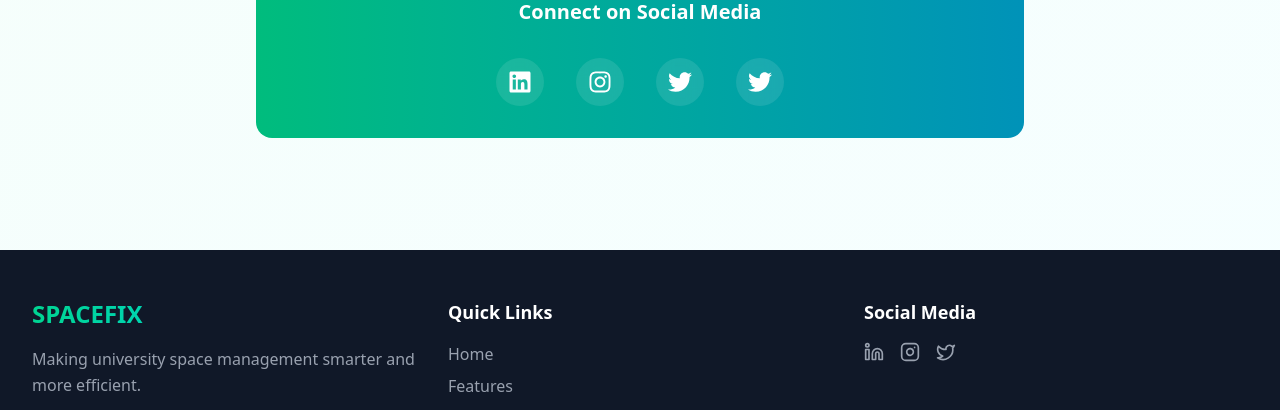
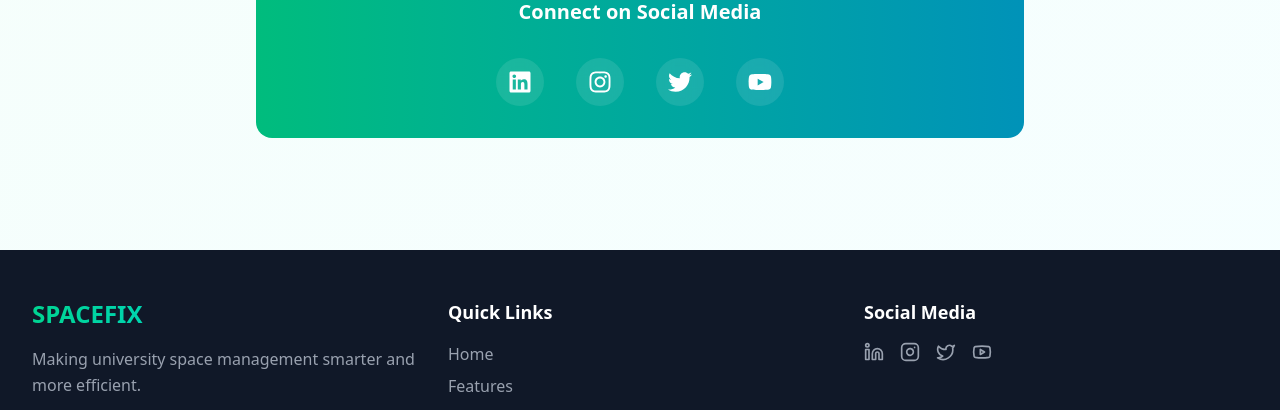
Before and after one commit to TehanLiyanage/Spacefix-Application---SDGP---CS48, a React (Vite) app: page / in a window 1280 px wide. Shown: the part 3954-4364 px from the top of the page. Built offline with nearby package versions, Linux system fonts and the light colour scheme; no server answers.

Commit message:
updated(landing-page):updated social links and icons

```diff
--- a/src/components/landingpage/ContactSection.jsx
+++ b/src/components/landingpage/ContactSection.jsx
@@ -1,7 +1,8 @@
 import React from 'react';
 import { motion } from 'framer-motion';
 import { MdEmail, MdPhone } from 'react-icons/md';
-import { FaLinkedin, FaInstagram, FaTwitter } from 'react-icons/fa';
+import { FaLinkedin, FaInstagram, FaTwitter, FaYoutube } from 'react-icons/fa';
+
 
 const contactInfo = [
   {
@@ -22,7 +23,7 @@ const socialLinks = [
   {
     icon: <FaLinkedin className="w-6 h-6" />,
     name: 'LinkedIn',
-    href: 'http://www.linkedin.com/in/spacefix',
+    href: 'https://www.linkedin.com/company/spacefixlk',
     color: 'hover:text-[#0077B5]'
   },
   {
@@ -38,13 +39,13 @@ const socialLinks = [
     color: 'hover:text-[#1DA1F2]'
   },
   {
-    icon: <FaTwitter className="w-6 h-6" />,
+    icon: <FaYoutube className="w-6 h-6" />,
     name: 'YouTube',
-    href: 'https://www.youtube.com/@Spacefixlk',
-    color: 'hover:text-[#1DA1F2]'
+    href: 'https://www.youtube.com/@spacefixlk',
+    color: 'hover:text-[#FF0000]'
   }
+];
 
-];
 
 const ContactSection = () => {
   const containerVariants = {
--- a/src/components/landingpage/Footer.jsx
+++ b/src/components/landingpage/Footer.jsx
@@ -1,5 +1,6 @@
 import React from 'react';
-import { Linkedin, Instagram, Twitter } from 'lucide-react';
+import { Linkedin, Instagram, Twitter, Youtube } from 'lucide-react';
+
 
 const quickLinks = ['Home', 'Features', 'Solutions', 'Team', 'Contact'];
 
@@ -7,7 +8,7 @@ const socialLinks = [
   {
     icon: <Linkedin className="w-5 h-5" />,
     name: 'LinkedIn',
-    href: 'http://www.linkedin.com/in/spacefix'
+    href: 'https://www.linkedin.com/company/spacefixlk'
   },
   {
     icon: <Instagram className="w-5 h-5" />,
@@ -18,8 +19,14 @@ const socialLinks = [
     icon: <Twitter className="w-5 h-5" />,
     name: 'Twitter',
     href: 'https://x.com/Spacefixlk'
+  },
+  {
+    icon: <Youtube className="w-5 h-5" />,
+    name: 'YouTube',
+    href: 'https://www.youtube.com/@spacefixlk'
   }
 ];
+
 
 const Footer = () => {
   return (
```
